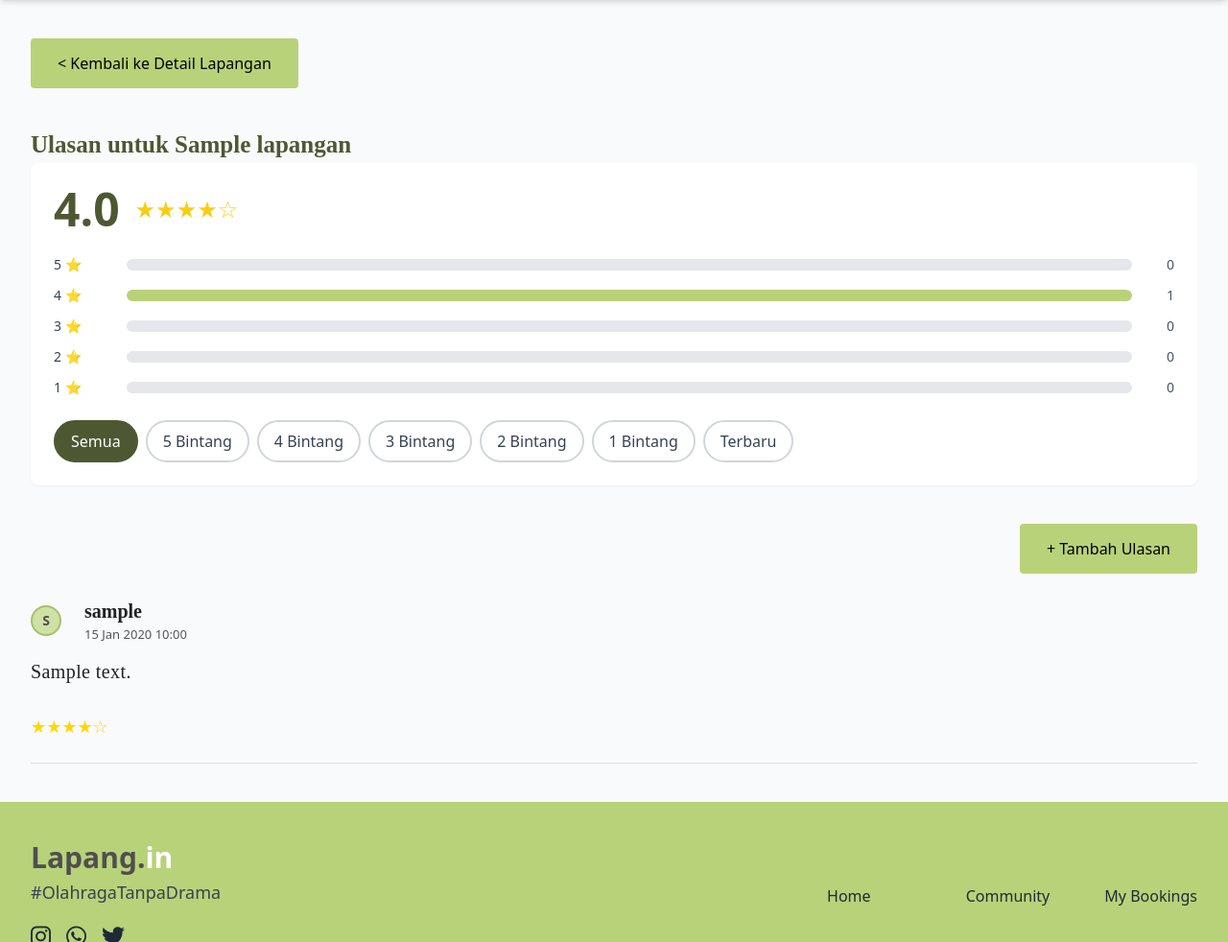
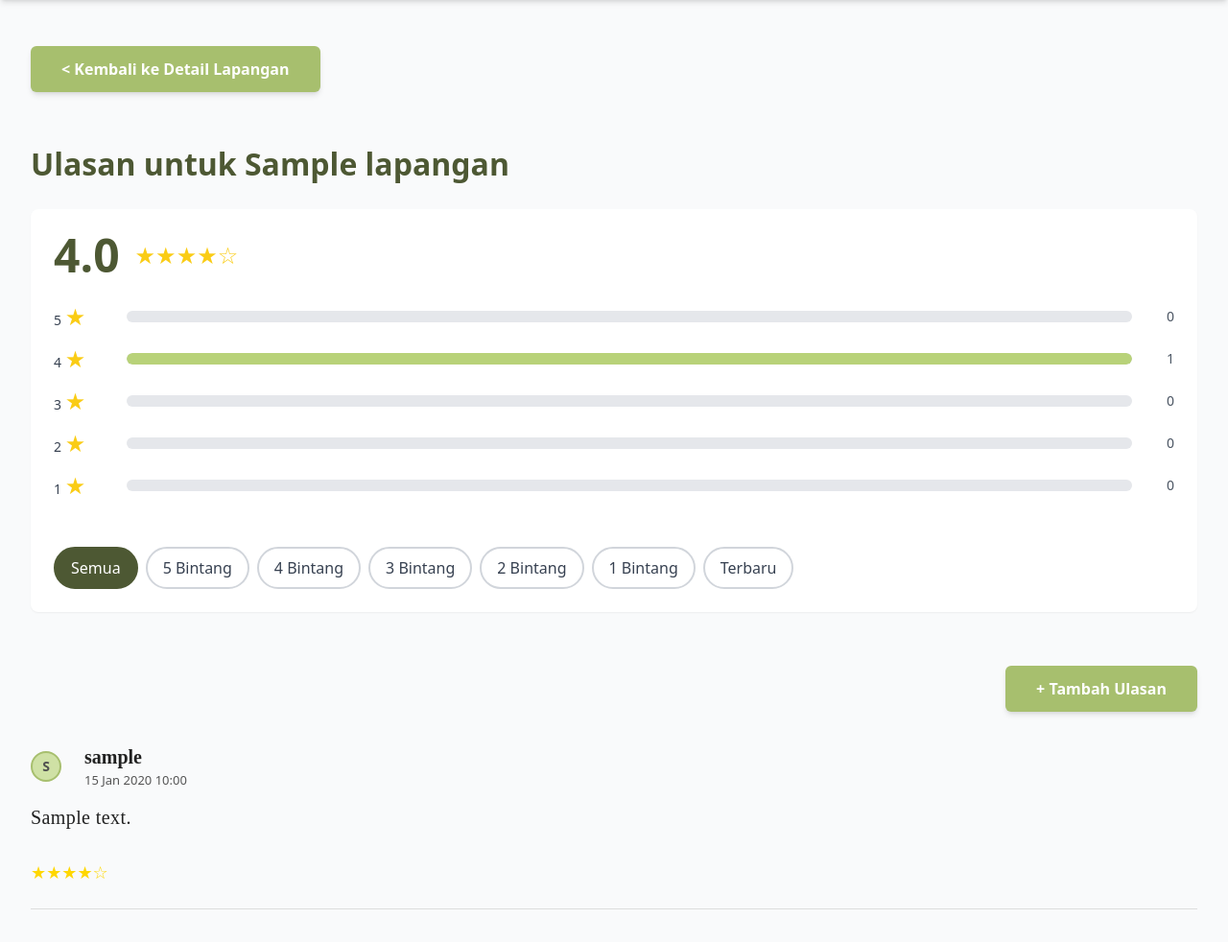
Before and after one commit to PBP-Kelompok-D06/lapangin, a Django app: page /review/1/ in a window 1280 px wide. Shown: the part 64-1046 px from the top of the page at 96% size. Run offline with Django 5.2, Linux system fonts and the light colour scheme; tables that the repository leaves empty hold one stand-in row (values such as "Sample post"); some libraries are stand-ins or nearby versions.

Commit message:
update review fix

```diff
--- a/review/templates/all_reviews.html
+++ b/review/templates/all_reviews.html
@@ -5,18 +5,16 @@
 {% block title %}All Reviews{% endblock title %}
 
 {% block content %}
-<button id="btn-back" style="margin-top: 40px;display: flex;height: 52px;padding: 12px 28px;align-items: center;gap: 12px; border-radius: 4px; background: var(--Foundation-Primary-primary-500, #B8D279);">
+<button id="btn-back" class="mt-12 bg-[#a7bf6e] hover:bg-[#4f4f4f] text-white font-semibold py-3 px-8 rounded-md shadow-md transition">
     < Kembali ke Detail Lapangan
 </button>
 
-<h1 id="ulasan" style="margin-top: 40px; margin-down:40px; display: flex;width: 1000px;height: 38px;flex-direction: column;justify-content: center;flex-shrink: 0; color: var(--Foundation-Primary-primary-900, #4D5833);font-family: Montserrat;font-size: 25px;font-style: normal;font-weight: 600;line-height: 120%;">Ulasan untuk {{ field.nama_lapangan }}</h1>
+<h1 id="ulasan" style="margin-top: 56px; margin-bottom:28px; display: flex;width: 1000px;height: 38px;flex-direction: column;justify-content: center;flex-shrink: 0; color: var(--Foundation-Primary-primary-900, #4D5833);font-size: 32px;font-style: normal;font-weight: 600;line-height: 120%;">Ulasan untuk {{ field.nama_lapangan }}</h1>
 {% include 'rating_stats.html' %}
 
 <div style="display: flex; justify-content: flex-end; width: 100%;">
   <button id="btn-tambah-ulasan"
-    style="margin-top: 16px; margin-bottom: 24px; display: flex; height: 52px;
-           padding: 12px 28px; align-items: center; gap: 12px; border-radius: 4px;
-           background: var(--Foundation-Primary-primary-500, #B8D279);">
+    class="mt-8 mb-8 bg-[#a7bf6e] hover:bg-[#4f4f4f] text-white font-semibold py-3 px-8 rounded-md shadow-md transition">
     + Tambah Ulasan
   </button>
 </div>
--- a/review/templates/rating_stats.html
+++ b/review/templates/rating_stats.html
@@ -7,7 +7,7 @@
     <div class="space-y-3 mb-6" id="rating-bars">
     </div>
 
-    <div class="flex flex-wrap gap-2" id="filter-chips">
+    <div class="mt-12 flex flex-wrap gap-2" id="filter-chips">
         <button
             class="filter-chip px-4 py-2 rounded-full border-2 font-medium transition-all duration-200 bg-[#4D5833] text-white border-[#4D5833]"
             data-rating="all"
@@ -98,7 +98,7 @@ function loadRatingStatistics(fieldId) {
             const barDiv = document.createElement('div');
             barDiv.className = 'flex items-center gap-3';
             barDiv.innerHTML = `
-                <span class="text-sm font-medium text-gray-700 w-16">${i} ⭐</span>
+                <span class="text-sm font-medium text-gray-700 w-16">${i} <span class="text-yellow-400 text-2xl">★</span></span>
                 <div class="flex-1 bg-gray-200 rounded-full h-3 overflow-hidden">
                     <div class="bg-[#B8D279] h-full rounded-full transition-all duration-500" style="width: ${percentage}%"></div>
                 </div>
--- a/review/views.py
+++ b/review/views.py
@@ -104,6 +104,8 @@ def review_edit(request, review_id):
         review.content = new_content
         review.save()
 
+        review.field.update_rating()
+
         return JsonResponse({
             "success": True,
             "updated": {
@@ -120,7 +122,9 @@ def delete_review(request, review_id):
     if request.method == "POST":
         review = get_object_or_404(Review, id=review_id)
         if review.user.user == request.user:
+            field = review.field
             review.delete()
+            field.update_rating()
             return JsonResponse({"success": True})
         else:
             return JsonResponse({"success": False, "error": "Tidak memiliki izin."})
@@ -140,6 +144,8 @@ def add_review(request, field_id):
             content=content,
             rating=rating,
         )
+        field.update_rating()
+
         return JsonResponse({
             "success": True,
             "message": "Review berhasil ditambahkan!",
--- a/templates/modal_input.html
+++ b/templates/modal_input.html
@@ -6,7 +6,7 @@
             background: rgba(0,0,0,0.4); justify-content: center; align-items: center; z-index: 999;">
 
   <div style="background: white; border-radius: 12px; padding: 24px; width: 400px; position: relative;">
-    <h2 id="modal-title" style="font-family: Montserrat; font-size: 20px; font-weight: 600; color: #4D5833; margin-bottom: 16px;">
+    <h2 id="modal-title" style="font-size: 24px; font-weight: 600; color: #4D5833; margin-bottom: 16px;">
       Tambah Ulasan
     </h2>
 
@@ -24,8 +24,8 @@
                 style="width: 100%; height: 80px; border: 1px solid #ccc; border-radius: 6px; padding: 8px; margin-top: 4px;"></textarea>
 
       <div style="display: flex; justify-content: flex-end; gap: 8px; margin-top: 16px;">
-        <button type="button" onclick="closeModal()" style="background: #ccc; padding: 8px 12px; border-radius: 6px; border: none; cursor: pointer;">Batal</button>
-        <button type="submit" id="submit-btn" style="background: #B8D279; padding: 8px 12px; border-radius: 6px; border: none; cursor: pointer;">Kirim</button>
+        <button type="button" onclick="closeModal()" class="bg-[#ccc] hover:bg-[#4f4f4f] text-white font-semibold py-3 px-8 rounded-md shadow-md transition">Batal</button>
+        <button type="submit" id="submit-btn"class="bg-[#a7bf6e] hover:bg-[#4f4f4f] text-white font-semibold py-3 px-8 rounded-md shadow-md transition">Kirim</button>
       </div>
     </form>
   </div>
```
Also changed, not shown: booking/views.py (line endings or trailing spaces).
